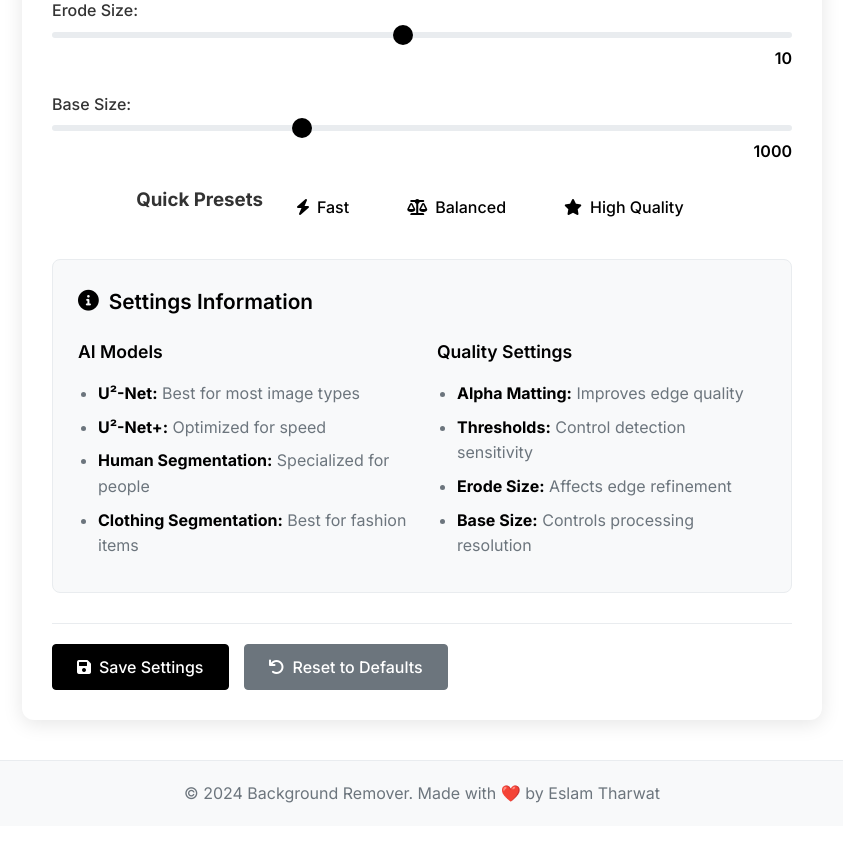
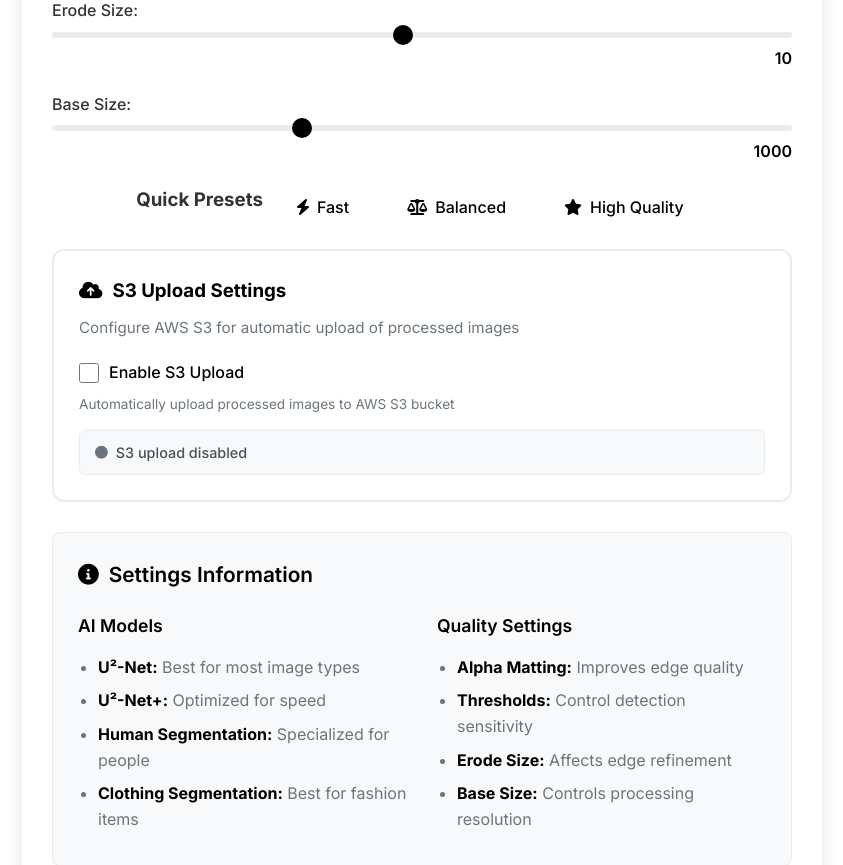
Before and after one commit to EslamTharwaat/remove_image_background, a Flask app: template app/templates/settings.html in a window 1280 px wide. Shown: the part 951-1816 px from the top of the page, without its empty margins (218-1061 px from the left). Before the commit the page ends 1754 px from the top, so only its background shows below. Run offline with Flask 3, Linux system fonts and the light colour scheme; the template is opened without the code that fills it, so the values that code supplies are empty; some libraries are stand-ins or nearby versions.

Commit message:
☁️ Add S3 bucket upload functionality with comprehensive settings
- Add boto3 dependency for AWS S3 integration
- Create S3Service class with full S3 functionality:
  * File upload with timestamped keys
  * Multiple file upload support
  * Public and presigned URL generation
  * File deletion capabilities
  * Bucket connection testing
  * Comprehensive error handling
- Add S3 configuration settings to config:
  * Enable/disable S3 upload
  * Bucket name, access keys, region
  * Folder prefix and URL expiry settings
- Create S3 settings UI in settings page:
  * Enable/disable toggle
  * Credential input fields
  * Region selection dropdown
  * Folder prefix configuration
  * Real-time connection testing
  * Status indicators and error messages
- Add S3 test endpoint (/api/v1/test-s3) for connection validation
- Integrate S3 upload into main upload routes
- Add S3 upload results to API responses
- Disable CSRF protection for API routes
- Add comprehensive S3 settings to localStorage
- Include S3 upload information in processing responses
- Add proper error handling for S3 operations
- Support both config class and dict for S3 service
- Add S3 status indicators and validation feedback
- Include S3 documentation and usage examples

```diff
--- a/app/__init__.py
+++ b/app/__init__.py
@@ -33,4 +33,8 @@ def create_app(config_name='default'):
     # Initialize API routes
     init_api_routes(app, config[config_name])
 
+    # Disable CSRF for API routes after blueprint registration
+    if 'api' in app.blueprints:
+        csrf.exempt(app.blueprints['api'])
+
     return app
--- a/app/static/css/style.css
+++ b/app/static/css/style.css
@@ -801,6 +801,96 @@ body {
     flex-wrap: wrap;
 }
 
+/* S3 Settings styles */
+.s3-settings-section {
+    background: white;
+    border: 2px solid #e9ecef;
+    border-radius: 12px;
+    padding: 25px;
+    margin: 20px 0;
+}
+
+.s3-settings-section h3 {
+    color: #000;
+    margin-bottom: 10px;
+    display: flex;
+    align-items: center;
+    gap: 10px;
+}
+
+.section-description {
+    color: #6c757d;
+    margin-bottom: 20px;
+    font-size: 0.95rem;
+}
+
+.s3-toggle {
+    display: flex;
+    align-items: center;
+    gap: 10px;
+    cursor: pointer;
+    font-weight: 500;
+}
+
+.s3-toggle input[type="checkbox"] {
+    width: 20px;
+    height: 20px;
+    accent-color: #000;
+}
+
+.toggle-label {
+    color: #000;
+    font-weight: 500;
+}
+
+.s3-credentials {
+    margin-top: 20px;
+    padding: 20px;
+    background: #f8f9fa;
+    border-radius: 8px;
+    border: 1px solid #e9ecef;
+}
+
+.s3-credentials.hidden {
+    display: none;
+}
+
+.s3-status {
+    margin-top: 15px;
+    padding: 10px 15px;
+    border-radius: 6px;
+    background: #f8f9fa;
+    border: 1px solid #e9ecef;
+}
+
+.status-indicator {
+    display: flex;
+    align-items: center;
+    gap: 8px;
+    font-size: 0.9rem;
+}
+
+.status-icon {
+    font-size: 0.8rem;
+}
+
+.status-icon.connected {
+    color: #28a745;
+}
+
+.status-icon.error {
+    color: #dc3545;
+}
+
+.status-icon.disabled {
+    color: #6c757d;
+}
+
+.status-text {
+    color: #495057;
+    font-weight: 500;
+}
+
 /* Notification styles */
 .notification {
     position: fixed;
--- a/app/static/js/settings.js
+++ b/app/static/js/settings.js
@@ -35,13 +35,21 @@ const DEFAULT_SETTINGS = {
     foreground_threshold: 240,
     background_threshold: 10,
     erode_size: 10,
-    base_size: 1000
+    base_size: 1000,
+    // S3 settings
+    enable_s3_upload: false,
+    s3_bucket_name: '',
+    s3_access_key_id: '',
+    s3_secret_access_key: '',
+    s3_region_name: 'us-east-1',
+    s3_folder_prefix: 'background-remover/'
 };
 
 // Initialize settings page
 document.addEventListener('DOMContentLoaded', function() {
     initializeSettings();
     setupEventListeners();
+    setupS3EventListeners();
 });
 
 function initializeSettings() {
@@ -96,7 +104,14 @@ function getCurrentSettings() {
         foreground_threshold: parseInt(document.getElementById('foregroundThreshold').value),
         background_threshold: parseInt(document.getElementById('backgroundThreshold').value),
         erode_size: parseInt(document.getElementById('erodeSize').value),
-        base_size: parseInt(document.getElementById('baseSize').value)
+        base_size: parseInt(document.getElementById('baseSize').value),
+        // S3 settings
+        enable_s3_upload: document.getElementById('enableS3Upload').checked,
+        s3_bucket_name: document.getElementById('s3BucketName').value,
+        s3_access_key_id: document.getElementById('s3AccessKeyId').value,
+        s3_secret_access_key: document.getElementById('s3SecretAccessKey').value,
+        s3_region_name: document.getElementById('s3RegionName').value,
+        s3_folder_prefix: document.getElementById('s3FolderPrefix').value
     };
 }
 
@@ -126,6 +141,17 @@ function loadSettings() {
         document.getElementById('backgroundThreshold').value = settings.background_threshold || DEFAULT_SETTINGS.background_threshold;
         document.getElementById('erodeSize').value = settings.erode_size || DEFAULT_SETTINGS.erode_size;
         document.getElementById('baseSize').value = settings.base_size || DEFAULT_SETTINGS.base_size;
+
+        // Load S3 settings
+        document.getElementById('enableS3Upload').checked = settings.enable_s3_upload || DEFAULT_SETTINGS.enable_s3_upload;
+        document.getElementById('s3BucketName').value = settings.s3_bucket_name || DEFAULT_SETTINGS.s3_bucket_name;
+        document.getElementById('s3AccessKeyId').value = settings.s3_access_key_id || DEFAULT_SETTINGS.s3_access_key_id;
+        document.getElementById('s3SecretAccessKey').value = settings.s3_secret_access_key || DEFAULT_SETTINGS.s3_secret_access_key;
+        document.getElementById('s3RegionName').value = settings.s3_region_name || DEFAULT_SETTINGS.s3_region_name;
+        document.getElementById('s3FolderPrefix').value = settings.s3_folder_prefix || DEFAULT_SETTINGS.s3_folder_prefix;
+
+        // Update UI based on S3 settings
+        updateS3UI();
     } else {
         // Apply default settings
         applyDefaultSettings();
@@ -151,7 +177,16 @@ function applyDefaultSettings() {
     document.getElementById('erodeSize').value = DEFAULT_SETTINGS.erode_size;
     document.getElementById('baseSize').value = DEFAULT_SETTINGS.base_size;
 
+    // Apply default S3 settings
+    document.getElementById('enableS3Upload').checked = DEFAULT_SETTINGS.enable_s3_upload;
+    document.getElementById('s3BucketName').value = DEFAULT_SETTINGS.s3_bucket_name;
+    document.getElementById('s3AccessKeyId').value = DEFAULT_SETTINGS.s3_access_key_id;
+    document.getElementById('s3SecretAccessKey').value = DEFAULT_SETTINGS.s3_secret_access_key;
+    document.getElementById('s3RegionName').value = DEFAULT_SETTINGS.s3_region_name;
+    document.getElementById('s3FolderPrefix').value = DEFAULT_SETTINGS.s3_folder_prefix;
+
     updateSliderValues();
+    updateS3UI();
 }
 
 function updateMainPageSettings(settings) {
@@ -192,6 +227,90 @@ function showNotification(message, type = 'info') {
     }, 3000);
 }
 
+// S3 Settings Functions
+function setupS3EventListeners() {
+    const enableS3Checkbox = document.getElementById('enableS3Upload');
+    const s3Credentials = document.getElementById('s3Credentials');
+
+    // Toggle S3 credentials visibility
+    enableS3Checkbox.addEventListener('change', function() {
+        updateS3UI();
+    });
+
+    // Test S3 connection when credentials change
+    const s3Inputs = ['s3BucketName', 's3AccessKeyId', 's3SecretAccessKey', 's3RegionName'];
+    s3Inputs.forEach(inputId => {
+        const input = document.getElementById(inputId);
+        if (input) {
+            input.addEventListener('blur', function() {
+                if (enableS3Checkbox.checked) {
+                    testS3Connection();
+                }
+            });
+        }
+    });
+}
+
+function updateS3UI() {
+    const enableS3Checkbox = document.getElementById('enableS3Upload');
+    const s3Credentials = document.getElementById('s3Credentials');
+    const s3Status = document.getElementById('s3Status');
+
+    if (enableS3Checkbox.checked) {
+        s3Credentials.classList.remove('hidden');
+        testS3Connection();
+    } else {
+        s3Credentials.classList.add('hidden');
+        updateS3Status('disabled', 'S3 upload disabled');
+    }
+}
+
+function updateS3Status(status, message) {
+    const statusIndicator = document.querySelector('.status-indicator');
+    const statusIcon = statusIndicator.querySelector('.status-icon');
+    const statusText = statusIndicator.querySelector('.status-text');
+
+    // Remove existing status classes
+    statusIcon.classList.remove('connected', 'error', 'disabled');
+
+    // Add new status class
+    statusIcon.classList.add(status);
+    statusText.textContent = message;
+}
+
+function testS3Connection() {
+    const settings = getCurrentSettings();
+
+    // Check if required fields are filled
+    if (!settings.s3_bucket_name || !settings.s3_access_key_id || !settings.s3_secret_access_key) {
+        updateS3Status('error', 'Please fill in all required S3 fields');
+        return;
+    }
+
+    updateS3Status('disabled', 'Testing S3 connection...');
+
+    // Send test request to backend
+    fetch('/api/v1/test-s3', {
+        method: 'POST',
+        headers: {
+            'Content-Type': 'application/json',
+        },
+        body: JSON.stringify(settings)
+    })
+    .then(response => response.json())
+    .then(data => {
+        if (data.success) {
+            updateS3Status('connected', `Connected to S3 bucket: ${data.bucket_name}`);
+        } else {
+            updateS3Status('error', `S3 connection failed: ${data.error}`);
+        }
+    })
+    .catch(error => {
+        updateS3Status('error', 'Failed to test S3 connection');
+        console.error('S3 test error:', error);
+    });
+}
+
 // Listen for messages from main page
 window.addEventListener('message', function(event) {
     if (event.data.type === 'LOAD_SETTINGS') {
--- a/app/templates/settings.html
+++ b/app/templates/settings.html
@@ -101,6 +101,67 @@
                         </div>
                     </div>
 
+                    <!-- S3 Upload Configuration -->
+                    <div class="s3-settings-section">
+                        <h3><i class="fas fa-cloud-upload-alt"></i> S3 Upload Settings</h3>
+                        <p class="section-description">Configure AWS S3 for automatic upload of processed images</p>
+
+                        <div class="s3-settings">
+                            <div class="setting-item">
+                                <label for="enableS3Upload" class="s3-toggle">
+                                    <input type="checkbox" id="enableS3Upload" name="enableS3Upload">
+                                    <span class="toggle-label">Enable S3 Upload</span>
+                                </label>
+                                <small>Automatically upload processed images to AWS S3 bucket</small>
+                            </div>
+
+                            <div class="s3-credentials" id="s3Credentials">
+                                <div class="setting-item">
+                                    <label for="s3BucketName">S3 Bucket Name:</label>
+                                    <input type="text" id="s3BucketName" name="s3BucketName" class="setting-input" placeholder="my-background-remover-bucket">
+                                    <small>The name of your AWS S3 bucket</small>
+                                </div>
+
+                                <div class="setting-item">
+                                    <label for="s3AccessKeyId">Access Key ID:</label>
+                                    <input type="text" id="s3AccessKeyId" name="s3AccessKeyId" class="setting-input" placeholder="AKIA...">
+                                    <small>Your AWS Access Key ID</small>
+                                </div>
+
+                                <div class="setting-item">
+                                    <label for="s3SecretAccessKey">Secret Access Key:</label>
+                                    <input type="password" id="s3SecretAccessKey" name="s3SecretAccessKey" class="setting-input" placeholder="Secret key...">
+                                    <small>Your AWS Secret Access Key</small>
+                                </div>
+
+                                <div class="setting-item">
+                                    <label for="s3RegionName">Region:</label>
+                                    <select id="s3RegionName" name="s3RegionName" class="setting-input">
+                                        <option value="us-east-1">US East (N. Virginia) - us-east-1</option>
+                                        <option value="us-west-2">US West (Oregon) - us-west-2</option>
+                                        <option value="eu-west-1">Europe (Ireland) - eu-west-1</option>
+                                        <option value="ap-southeast-1">Asia Pacific (Singapore) - ap-southeast-1</option>
+                                        <option value="ap-northeast-1">Asia Pacific (Tokyo) - ap-northeast-1</option>
+                                    </select>
+                                    <small>The AWS region where your S3 bucket is located</small>
+                                </div>
+
+                                <div class="setting-item">
+                                    <label for="s3FolderPrefix">Folder Prefix:</label>
+                                    <input type="text" id="s3FolderPrefix" name="s3FolderPrefix" class="setting-input" placeholder="background-remover/" value="background-remover/">
+                                    <small>Folder prefix for organizing uploaded files in S3</small>
+                                </div>
+                            </div>
+
+                            <div class="s3-status" id="s3Status">
+                                <div class="status-indicator">
+                                    <i class="fas fa-circle status-icon"></i>
+                                    <span class="status-text">S3 upload disabled</span>
+                                </div>
+                            </div>
+                        </div>
+                    </div>
+
                     <div class="settings-info">
                         <h3><i class="fas fa-info-circle"></i> Settings Information</h3>
                         <div class="info-grid">
--- a/requirements.txt
+++ b/requirements.txt
@@ -13,6 +13,9 @@ Werkzeug==2.3.7
 # CSRF Protection
 Flask-WTF==1.1.1
 
+# AWS S3 Integration
+boto3==1.34.0
+
 # Development Dependencies (optional)
 # python-dotenv==1.0.0  # For environment variables
 # pytest==7.4.0         # For testing
```
Also changed, not shown: app/config/settings.py (+9 -0 lines), app/routes/api.py (+44 -0 lines), app/routes/main.py (+25 -2 lines), app/services/s3_service.py (added, +283 -0 lines).
